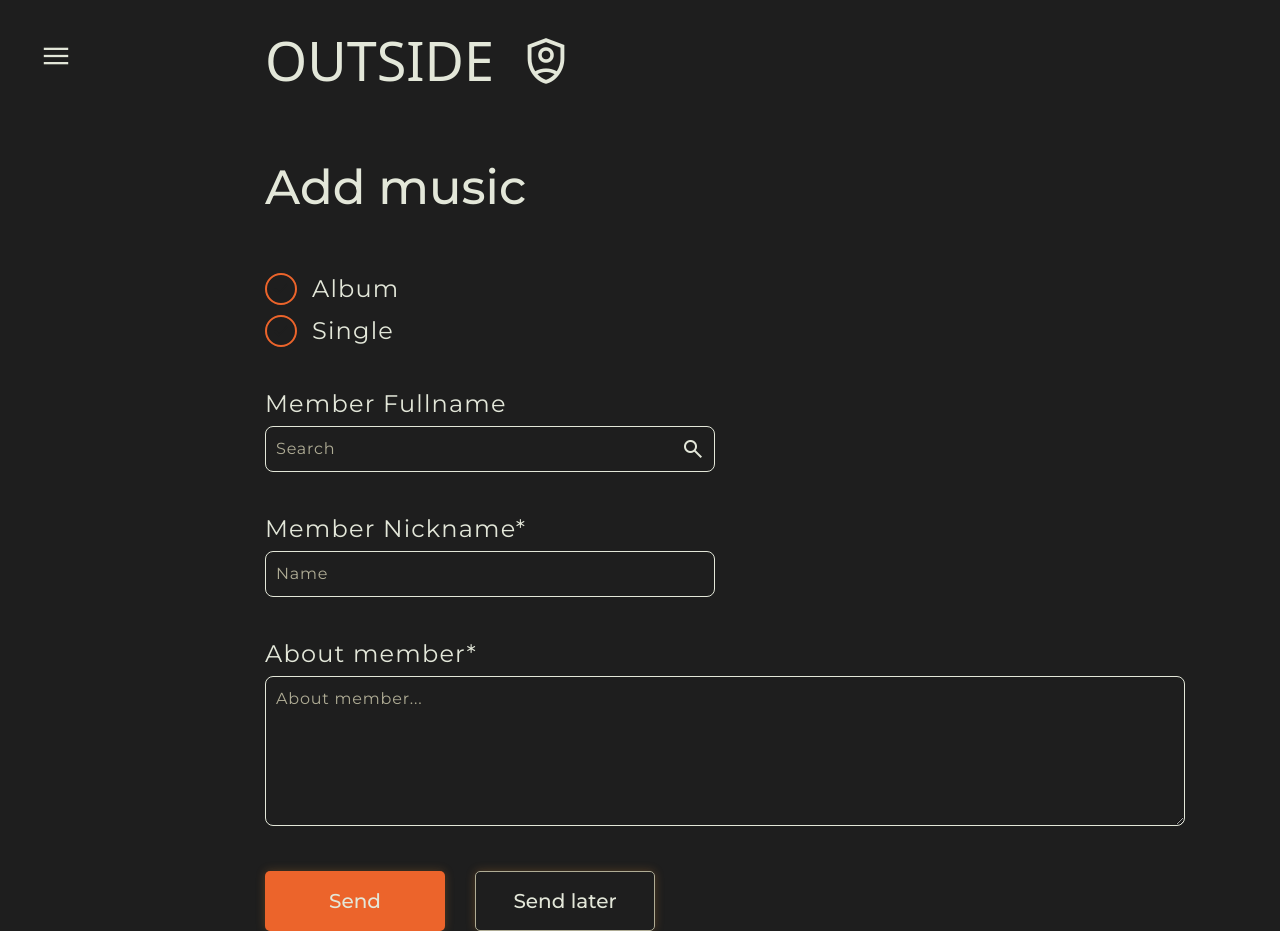
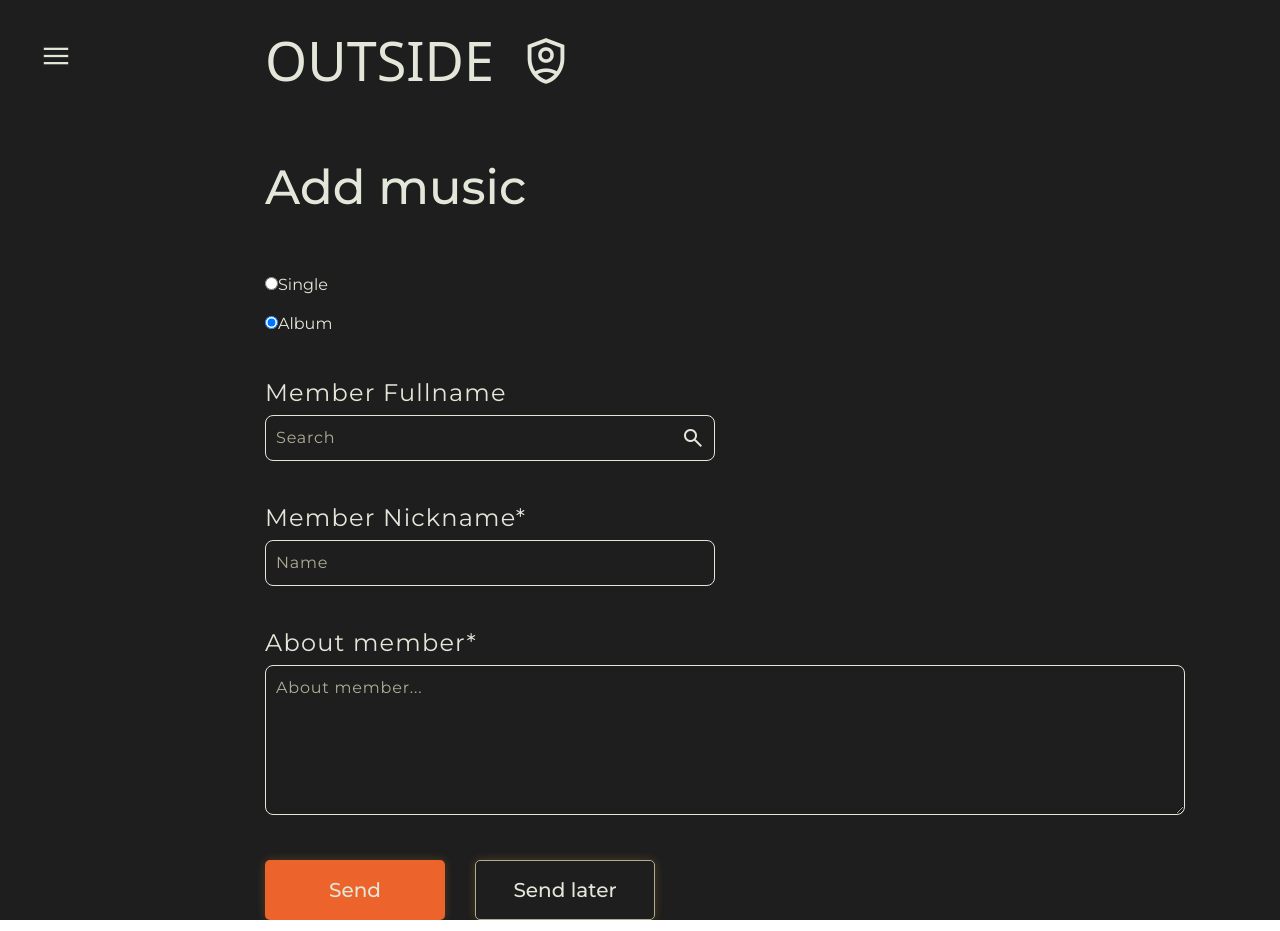
Before and after one commit to outsideOfficialy/adminPanel, a Next.js app: page / in a window 1280 px wide. Built offline with nearby package versions, Linux system fonts and the light colour scheme; a web font is replaced by a local one.

Commit message:
radio btn ver4

```diff
--- a/app/page.tsx
+++ b/app/page.tsx
@@ -1,13 +1,37 @@
-"use client";
-
+import React, { useState } from "react";
 import PageLayout from "@/components/PageLayout";
 import { InputTypeText, SearchInput, TextArea } from "@/components/Inputs";
-import RadioGroup from "@/components/MusicTypeSelect";
+import { RadioBtn } from "@/components/MusicTypeSelect"; // Import RadioBtn using named import
 
 export default function Home() {
+  const [type, setType] = useState("Album");
+
+  const handleChange = (event) => {
+    setType(event.target.value);
+  };
+
+  const isChecked = (value) => type === value;
+
   return (
     <PageLayout title="Add music">
-      <RadioGroup />
+      <div className="flex flex-col gap-[15px]">
+        <RadioBtn
+          id="Single"
+          name="musicType"
+          value="Single"
+          label="Single"
+          onChange={handleChange}
+          checked={isChecked("Single")}
+        />
+        <RadioBtn
+          id="Album"
+          name="musicType"
+          value="Album"
+          label="Album"
+          onChange={handleChange}
+          checked={isChecked("Album")}
+        />
+      </div>
       <SearchInput onSearch={() => {}} placeholder="Search" label="Member Fullname" name="search" />
       <InputTypeText placeholder="Name" label="Member Nickname*" name="nickname" />
       <TextArea placeholder="About member..." label="About member*" name="aboutMember" />
--- a/components/MusicTypeSelect/index.tsx
+++ b/components/MusicTypeSelect/index.tsx
@@ -1,62 +1,48 @@
-import React, { useState } from "react";
+import React from "react";
 
-interface RadioSpanProps {
+interface RadioBtnProps {
+  id: string;
+  name: string;
   label: string;
-  name: string;
+  value: string;
+  onChange: () => void;
   checked: boolean;
-  onChange: (name: string) => void;
-  selectedName: string;
 }
 
-const RadioSpan: React.FC<RadioSpanProps> = ({ label, name, checked, onChange, selectedName }) => {
-  const toggleCheck = () => {
-    onChange(name);
-  };
+// const RadioBtn: React.FC<RadioBtnProps> = ({ label, checked, onChange }) => {
+//   return (
+//     <label className={`flex gap-[10px] items-center cursor-pointer w-fit`}>
+//       <div
+//         className={`
+//           w-[24px] h-[24px] rounded-full border-2 border-main-primary-color
+//           ${checked ? "bg-main-primary-color text-white" : "bg-black text-black"}
+//           flex items-center justify-center
+//         `}
+//       >
+//         {checked && <span className="material-symbols-outlined check">check</span>}
+//       </div>
+//       <span className="text-[18px]">{label}</span>
+//       <input type="radio" className="sr-only" checked={checked} onChange={onChange} />
+//     </label>
+//   );
+// };
 
+const RadioBtn: React.FC<RadioBtnProps> = ({ id, label, name, onChange, checked, value }) => {
   return (
-    <div className="flex gap-[15px] items-center cursor-pointer w-fit" onClick={toggleCheck}>
-      <span
-        className={`text-sm material-symbols-outlined check rounded-full text-sm p-[3px] font-normal font-medium transition duration-200 ease-in-out w-fit ${
-          name === selectedName
-            ? "border-2 border-main-primary-color bg-main-primary-color text-white"
-            : "border-2 border-main-primary-color bg-black text-black"
-        }`}
-      >
-        check
-      </span>
-      <p className="text-white text-2xl font-normal font-medium font-normal leading-6 tracking-wider">
-        {label}
-      </p>
-    </div>
+    <label htmlFor={id} className="radiobutton-label">
+      <input
+        className="radiobutton-input"
+        type="radio"
+        name={name}
+        id={id}
+        value={value}
+        onChange={onChange}
+        checked={checked}
+      />
+      <span className="custom-radiobutton" />
+      {label}
+    </label>
   );
 };
 
-const RadioGroup: React.FC = () => {
-  const options = [
-    { label: "Album", name: "option1" },
-    { label: "Single", name: "option2" }
-  ];
-
-  const [selectedName, setSelectedName] = useState("");
-
-  const handleRadioChange = (name: string) => {
-    setSelectedName(name);
-  };
-
-  return (
-    <div className="flex gap-[10px] flex-col w-fit">
-      {options.map((option, index) => (
-        <RadioSpan
-          key={index}
-          label={option.label}
-          name={option.name}
-          checked={option.name === selectedName}
-          onChange={handleRadioChange}
-          selectedName={selectedName}
-        />
-      ))}
-    </div>
-  );
-};
-
-export default RadioGroup;
+export { RadioBtn };
```
